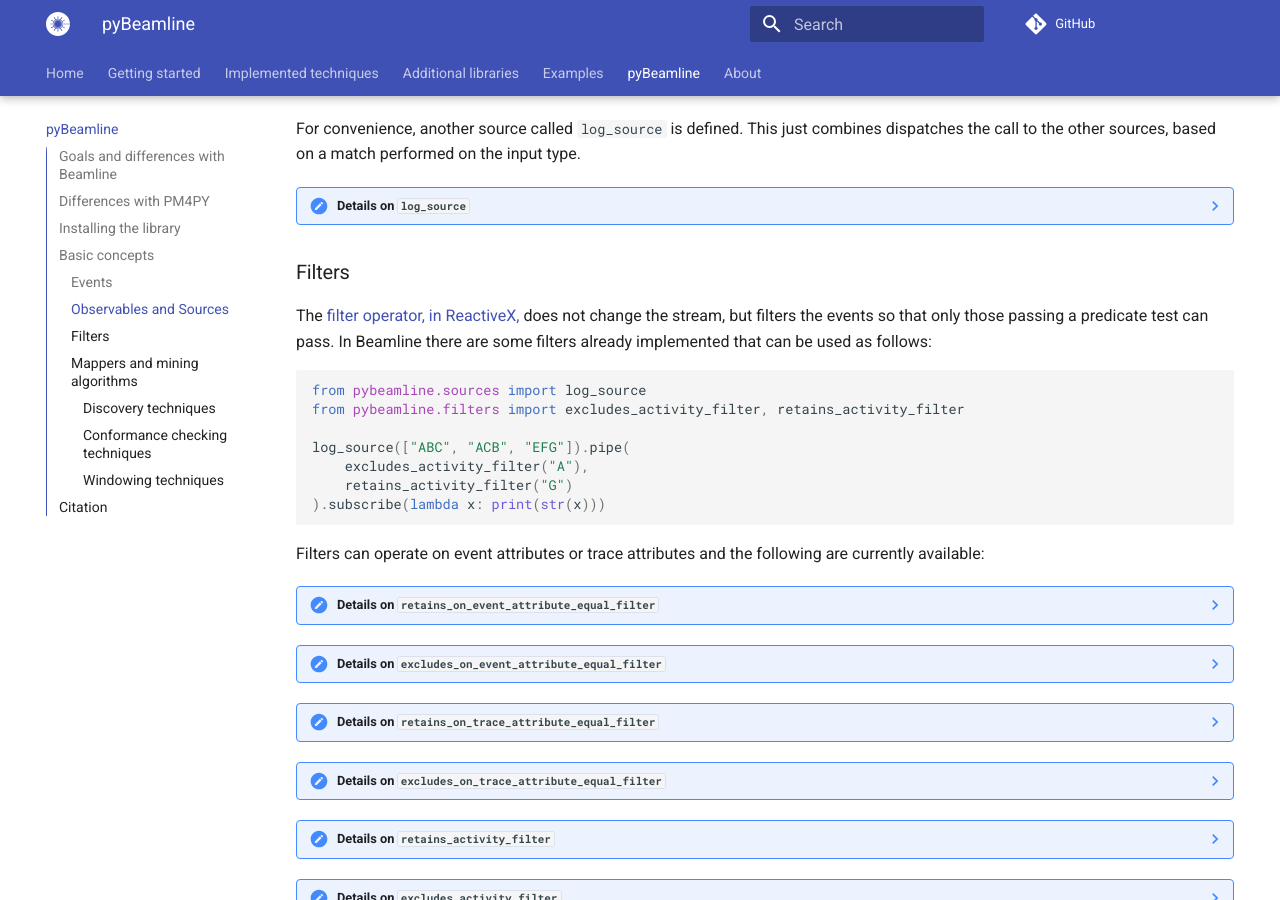
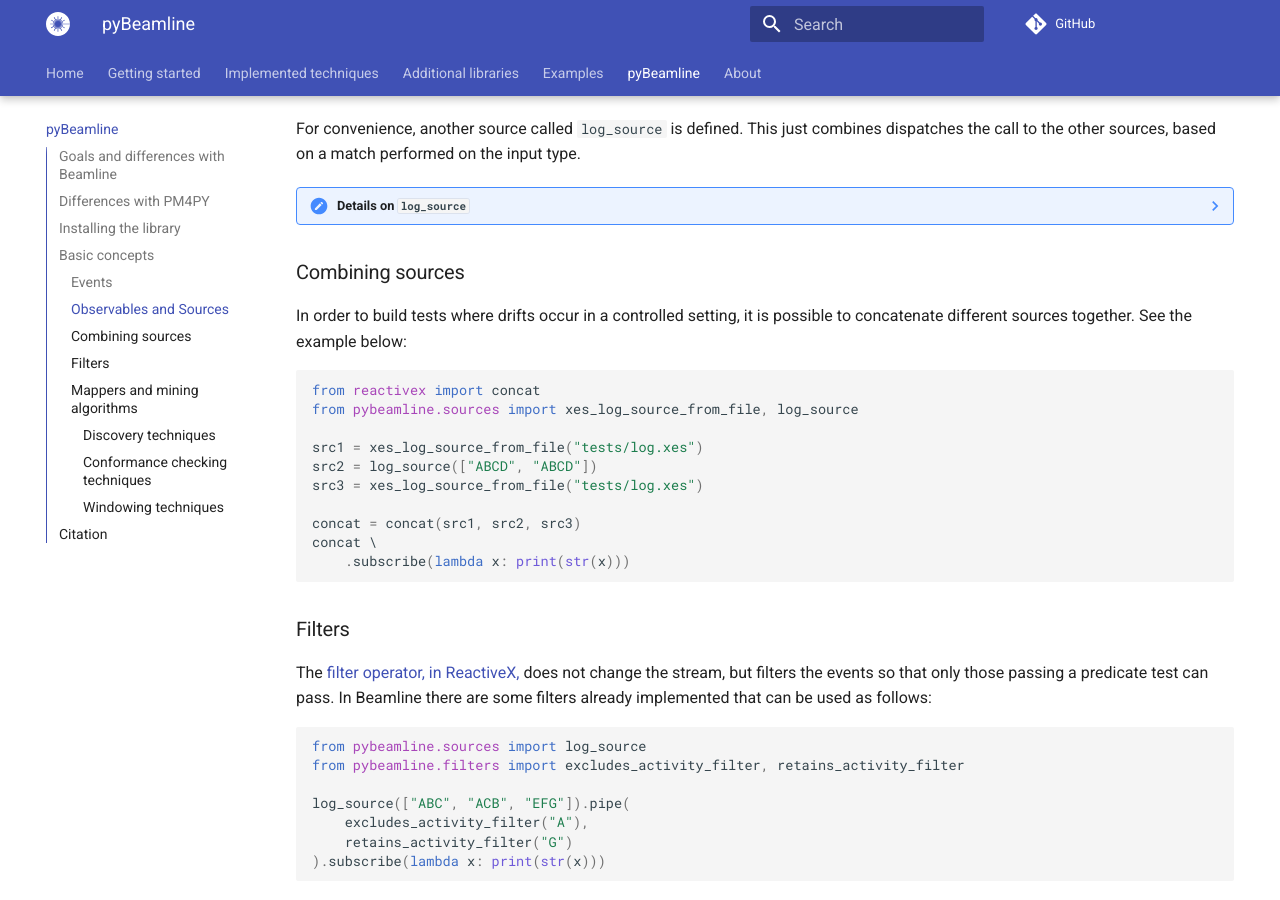
Before and after one commit to beamline/docs, an MkDocs documentation site: the page built from docs/pybeamline.md, in a window 1280 px wide and 900 px high, scrolled down 2680 px. Built offline with MkDocs 1.6.1 and Material for MkDocs 9.7.7, drawn with Linux system fonts in a browser that asks for light colours; comment, search, counter and statistics services are not loaded.

Commit message:
Update pybeamline.md

````diff
--- a/docs/pybeamline.md
+++ b/docs/pybeamline.md
@@ -152,6 +152,22 @@ For convenience, another source called `log_source` is defined. This just combin
     ```python
     log_source(["ABC", "ACB", "EFG"]) # This is equivalent to string_test_source(["ABC", "ACB", "EFG"])
     ```
+
+### Combining sources
+
+In order to build tests where drifts occur in a controlled setting, it is possible to concatenate different sources together. See the example below:
+```python
+from reactivex import concat
+from pybeamline.sources import xes_log_source_from_file, log_source
+
+src1 = xes_log_source_from_file("tests/log.xes")
+src2 = log_source(["ABCD", "ABCD"])
+src3 = xes_log_source_from_file("tests/log.xes")
+
+concat = concat(src1, src2, src3)
+concat \
+    .subscribe(lambda x: print(str(x)))
+```
 
 
 ### Filters
````
